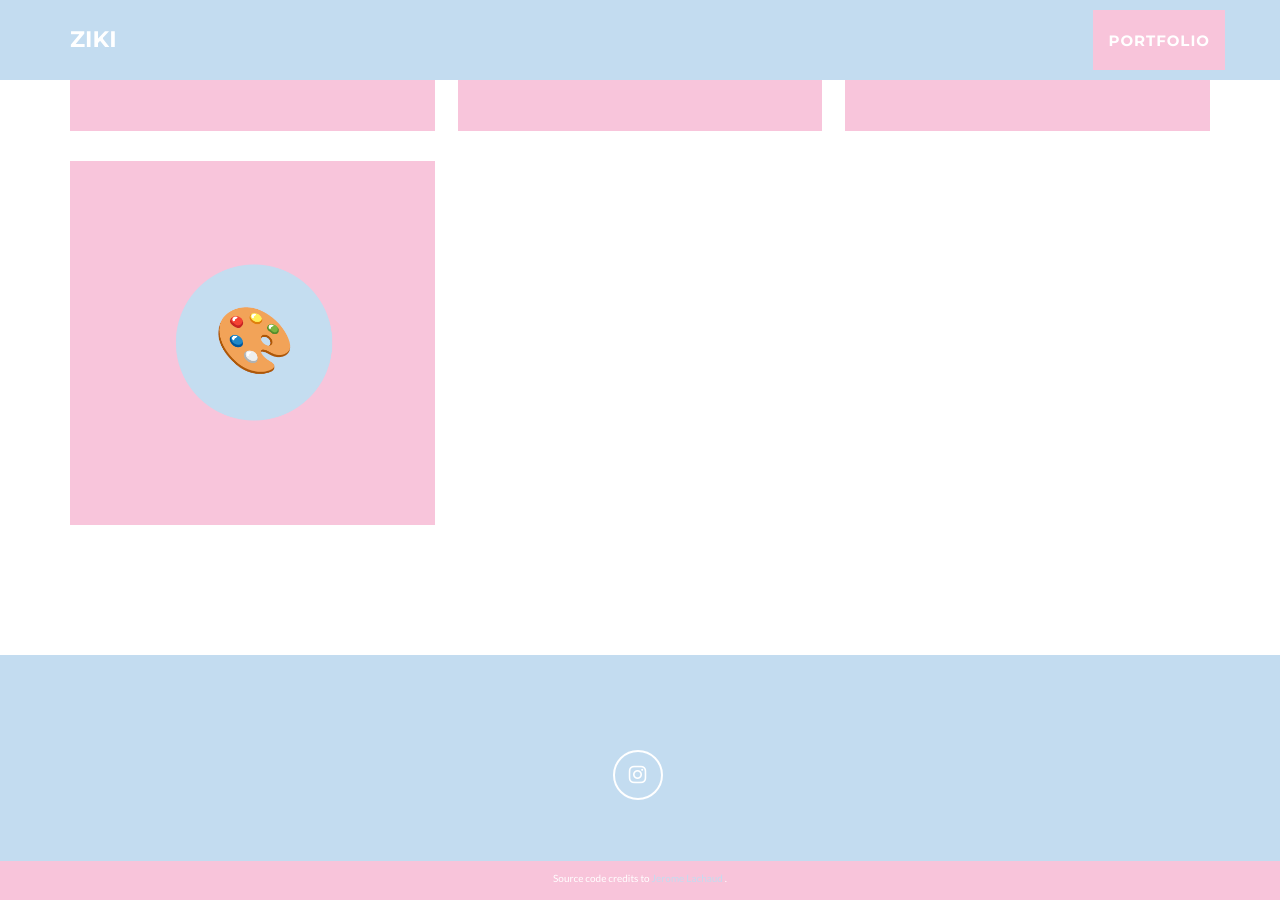
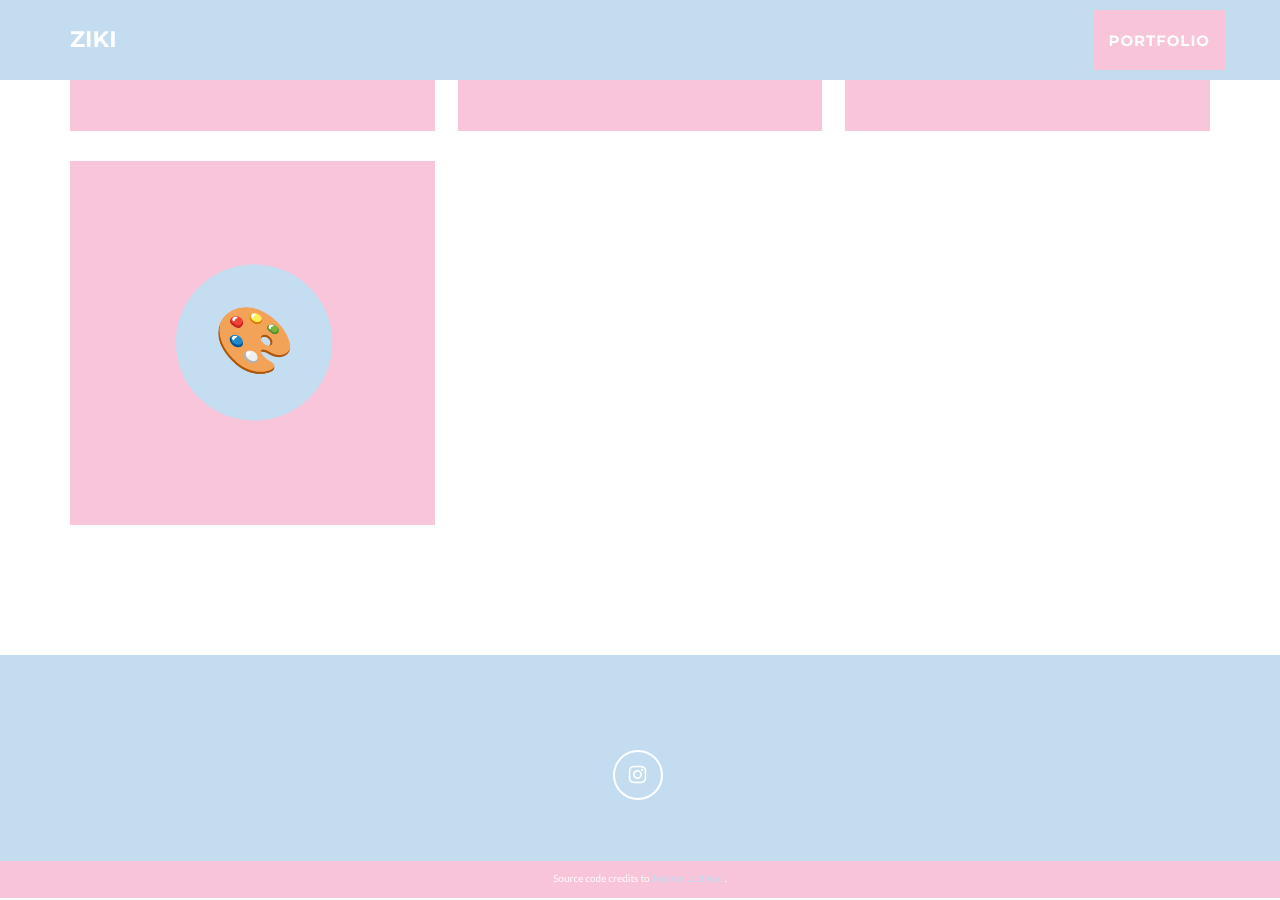
Before and after one commit to zikkkiii/zikkkiii.github.io, a Jekyll site: the page built from _posts/2014-07-20-♡.markdown, in a window 1280 px wide and 900 px high, scrolled down 1132 px. Built offline with Jekyll 4.4.1, drawn with Linux system fonts in a browser that asks for light colours.

Commit message:
Update footer.html

```diff
--- a/_includes/footer.html
+++ b/_includes/footer.html
@@ -43,7 +43,7 @@
   <div class="container">
     <div class="row">
       <div class="col-lg-12">
-        <p style="font-size: 1rem; text-align: center;height: 9px;">
+        <p style="font-size: 1rem; text-align: center;height: 7px;">
           Source code credits to
           <a href="https://github.com/jeromelachaud/freelancer-theme" target="_blank"
              style="color: #c3dcf0; text-decoration: none;">
```
